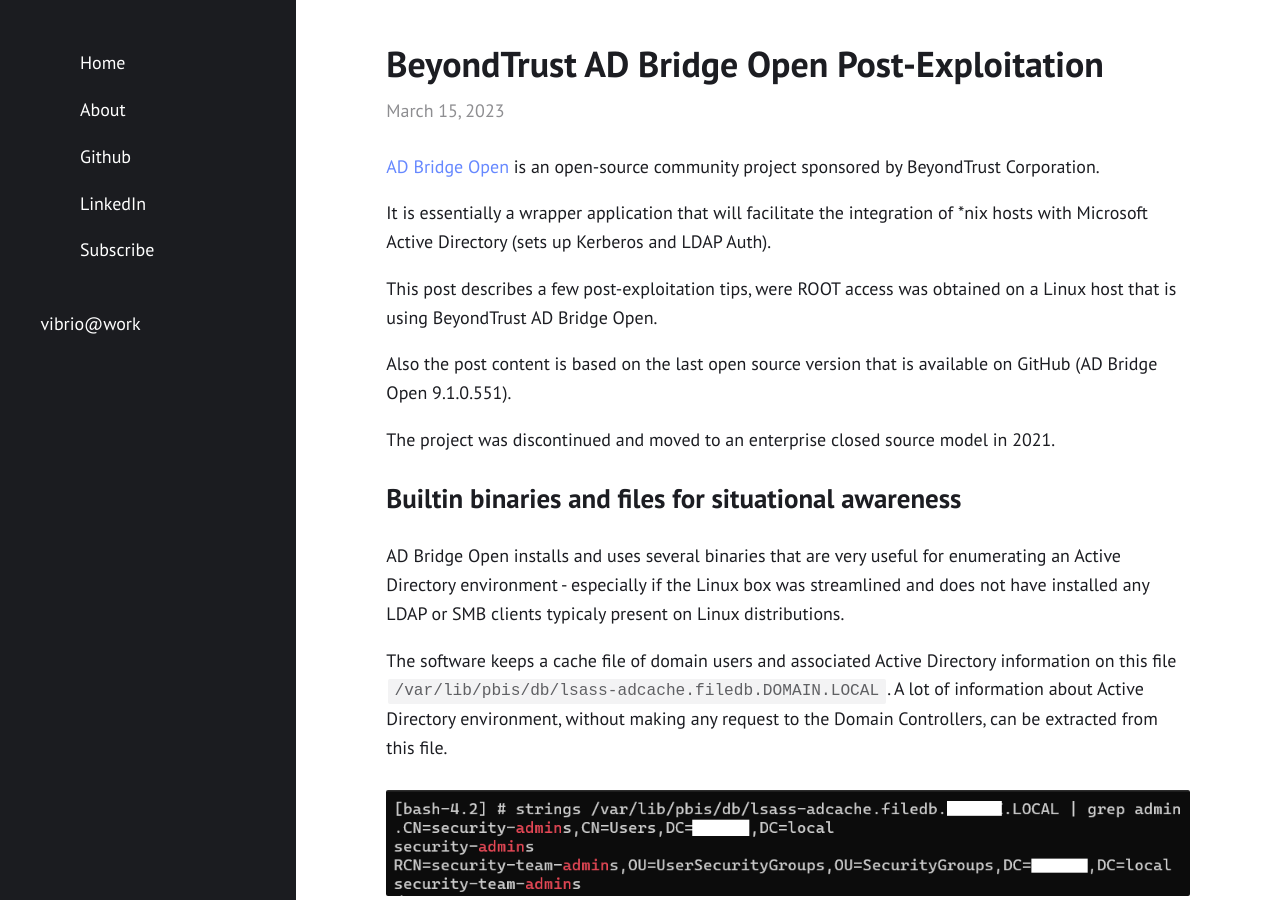
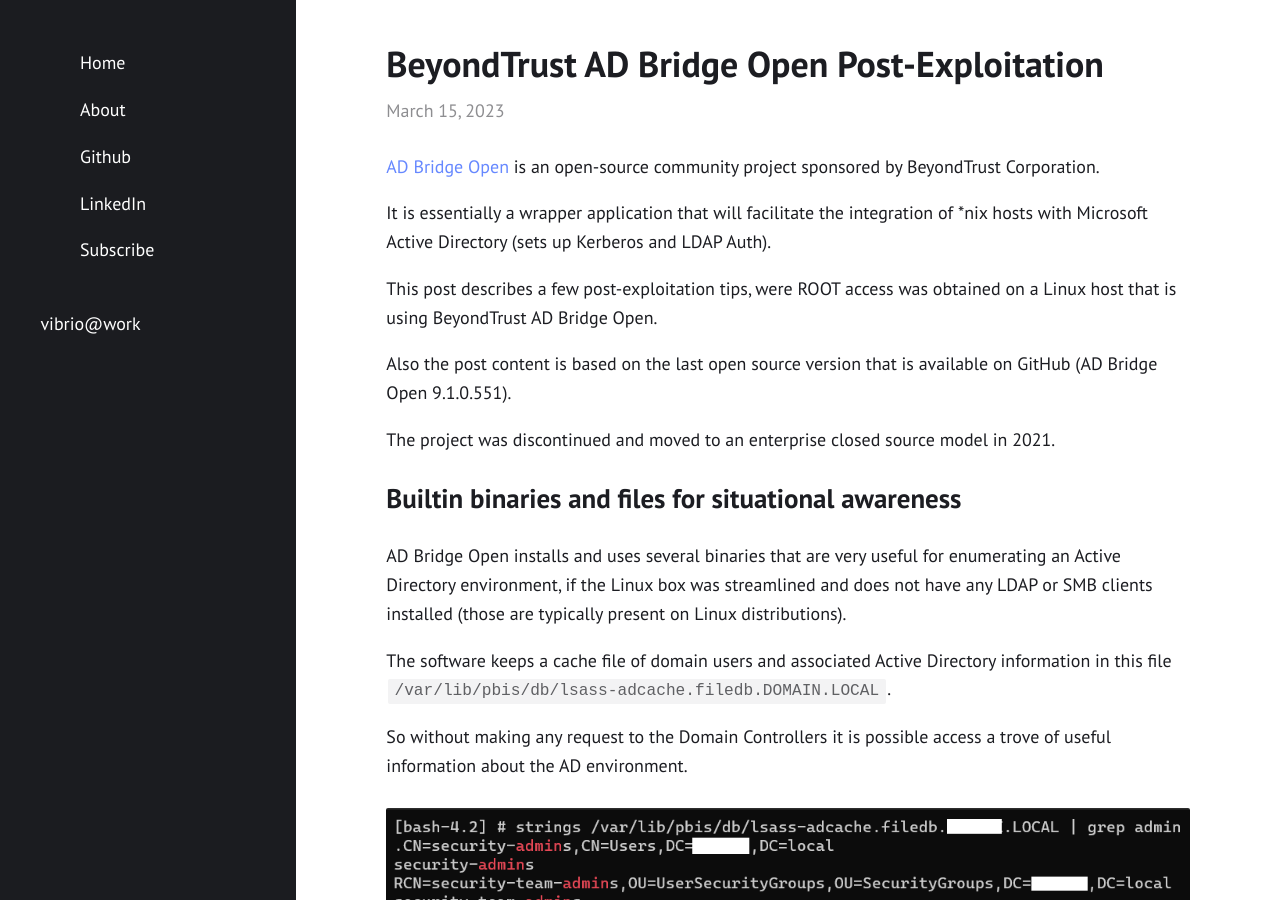
Before and after one commit to ricardojba/ricardojba.github.io, a Jekyll site: the page built from _posts/2023-03-15-BeyondTrust-AD-Bridge-Open-Post-Exploitation.md, in a window 1280 px wide and 900 px high. Built offline with Jekyll 4.4.1, drawn with Linux system fonts in a browser that asks for light colours.

```diff
--- a/_posts/2023-03-15-BeyondTrust-AD-Bridge-Open-Post-Exploitation.md
+++ b/_posts/2023-03-15-BeyondTrust-AD-Bridge-Open-Post-Exploitation.md
@@ -17,9 +17,11 @@ The project was discontinued and moved to an enterprise closed source model in 2
 
 ## Builtin binaries and files for situational awareness
 
-AD Bridge Open installs and uses several binaries that are very useful for enumerating an Active Directory environment - especially if the Linux box was streamlined and does not have installed any LDAP or SMB clients typicaly present on Linux distributions.
+AD Bridge Open installs and uses several binaries that are very useful for enumerating an Active Directory environment, if the Linux box was streamlined and does not have any LDAP or SMB clients installed (those are typically present on Linux distributions).
 
-The software keeps a cache file of domain users and associated Active Directory information on this file `/var/lib/pbis/db/lsass-adcache.filedb.DOMAIN.LOCAL`. A lot of information about Active Directory environment, without making any request to the Domain Controllers, can be extracted from this file.
+The software keeps a cache file of domain users and associated Active Directory information in this file `/var/lib/pbis/db/lsass-adcache.filedb.DOMAIN.LOCAL`.
+
+So without making any request to the Domain Controllers it is possible access a trove of useful information about the AD environment.
 
 <p align="center">
   <img src="/assets/posts/2023-03-15-BeyondTrust-AD-Bridge-Open-Post-Exploitation/z_pbis-1.png">
```
